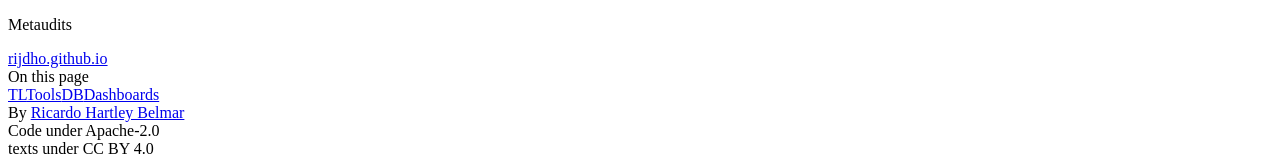
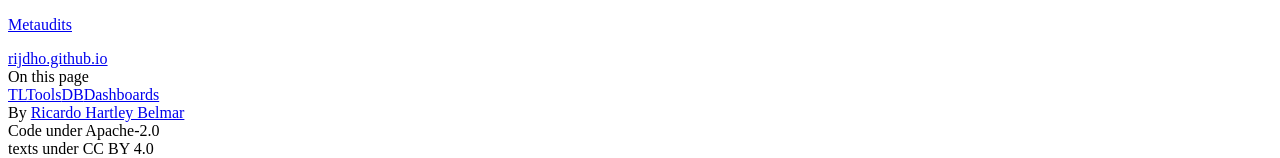
Before and after one commit to rijdho/metaudits-home, a React (Vite) app: page / in a window 1280 px wide. Shown: the top 158 px of the page. Built offline with nearby package versions, Linux system fonts and the light colour scheme.

Commit message:
The icon and the name link to the tool's start page (house-style 1.0.3)

```diff
--- a/src/house/house.css
+++ b/src/house/house.css
@@ -1,4 +1,4 @@
-/* house-style 1.0.2
+/* house-style 1.0.3
    The "violet" design language shared by rijdho's public tools (fair-repo-audit, coara-action-planner,
    orcid-finder, chilean-altoutputs), ported from the cris-eilein house style. This file is the ORIGINAL:
    projects keep an exact copy (synced by their `sync-house` script) and a test fails if the copy drifts.
@@ -137,6 +137,10 @@ h1, h2, h3 { font-family: var(--disp); font-weight: 800; letter-spacing: -0.02em
 /* The site line under the name links to rijdho.github.io in every tool (1.0.2). */
 a.brand-sub { display: block; text-decoration: none; }
 a.brand-sub:hover { color: var(--brand); text-decoration: underline; }
+/* The icon and the name link to the tool's own start page (1.0.3). */
+a.brand-glyph { display: block; }
+.brand-name a { color: inherit; text-decoration: none; }
+.brand-name a:hover { color: var(--brand); }
 
 .nav-label { font-family: var(--mono); font-size: 10px; letter-spacing: .12em; text-transform: uppercase;
   color: var(--ink-2); padding: 10px 8px 6px; }
--- a/src/house/house.lock.json
+++ b/src/house/house.lock.json
@@ -1,4 +1,4 @@
 {
-  "version": "1.0.2",
-  "sha256": "f4f160ebdfd390aa93927431943dcf1410dcba99380efd37f553433b2ab072d7"
+  "version": "1.0.3",
+  "sha256": "152bb57f6445e4c833b0a24fe510546a483691b4b6a3a849ffcd5c9c4e921e50"
 }
--- a/src/main.jsx
+++ b/src/main.jsx
@@ -37,9 +37,9 @@ function App() {
     <div className={`app${railOpen ? " rail-open" : ""}`}>
       <aside className="rail">
         <div className="brand-mark">
-          <span className="brand-glyph" style={{ "--glyph": "'MA'" }} aria-hidden="true" />
+          <a className="brand-glyph" href="./" style={{ "--glyph": "'MA'" }} tabIndex={-1} aria-hidden="true" />
           <span>
-            <p className="brand-name">{t("app.title")}</p>
+            <p className="brand-name"><a href="./">{t("app.title")}</a></p>
             <a className="brand-sub" href="https://rijdho.github.io">rijdho.github.io</a>
           </span>
         </div>
```
